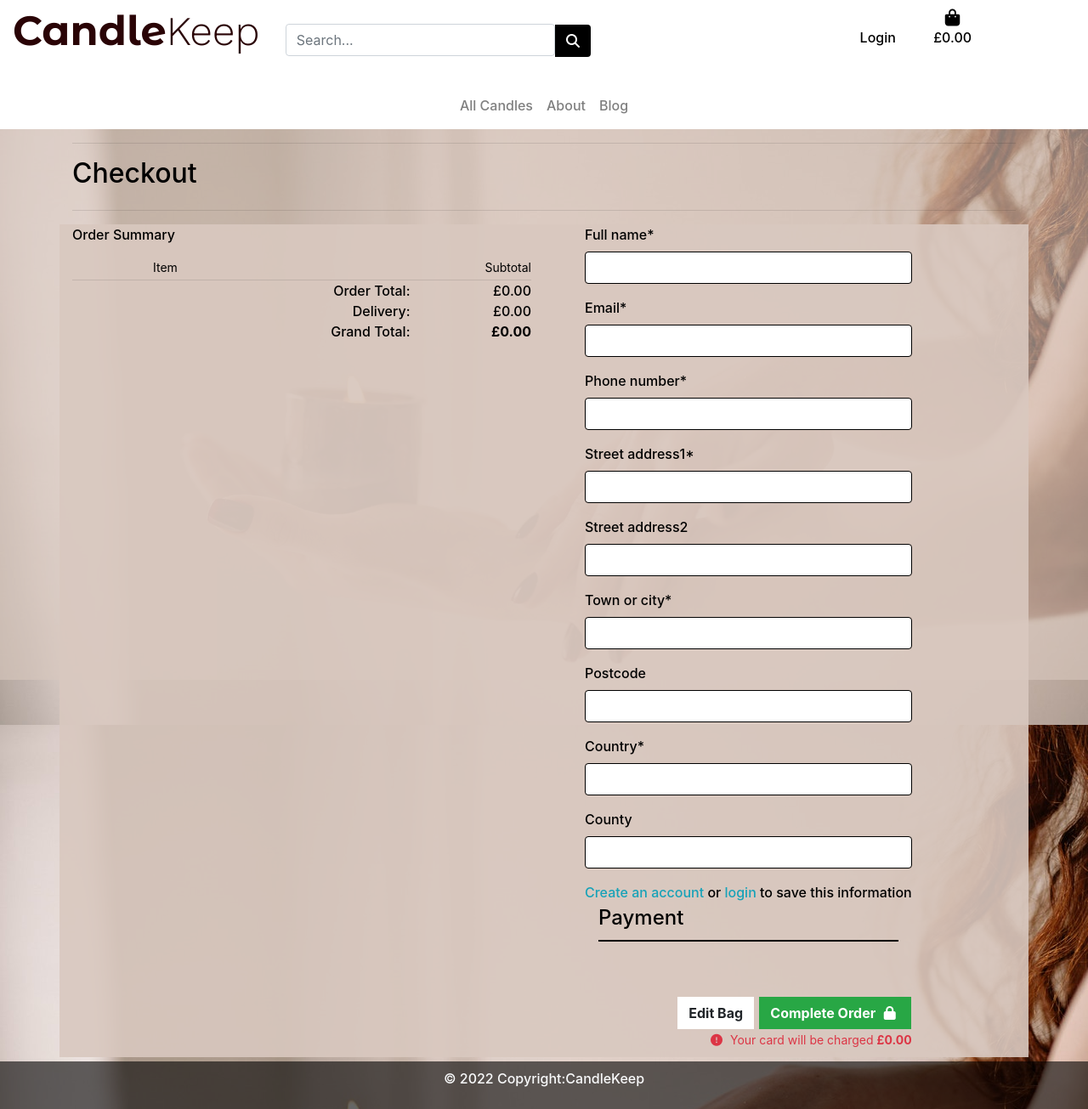
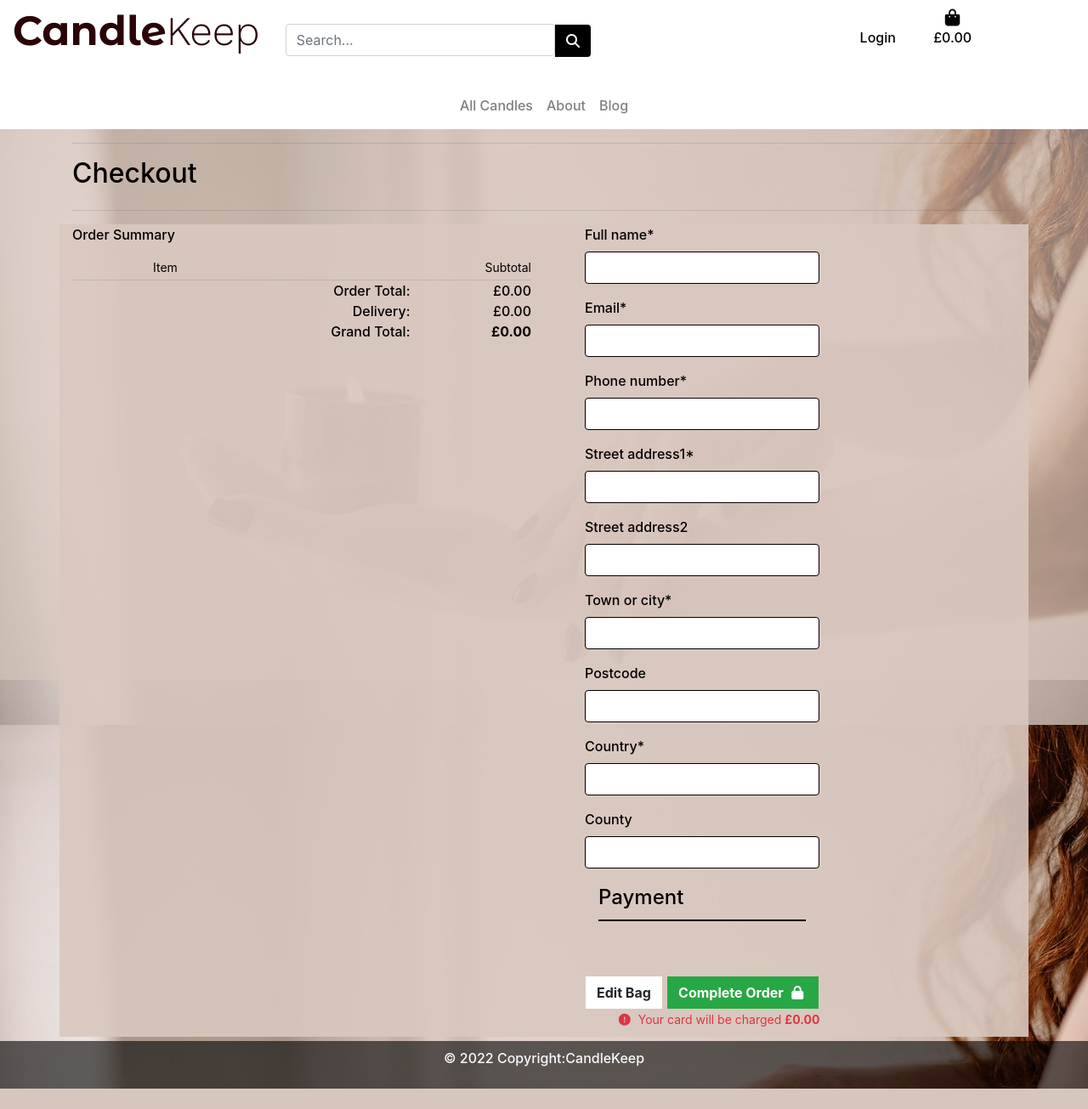
Before and after one commit to CraigThomasson/ecommerce-store, a Django app: template checkout/templates/checkout/checkout.html in a window 1280 px wide. Shown: the whole page at 85% size. After the commit the page ends 1281 px from the top, so only its background shows below. Run offline with Django 3.2, Linux system fonts and the light colour scheme; the template is opened without the code that fills it: values that come from a table or form of the project are taken from there, others are empty; parts of the project's set-up code (start-up, migrations or seed data) failed here and were passed over; some libraries are stand-ins or nearby versions.

Commit message:
removed option to save detials as it is unfinshed and now out of scope

```diff
--- a/checkout/templates/checkout/checkout.html
+++ b/checkout/templates/checkout/checkout.html
@@ -73,17 +73,7 @@
                         {{ order_form | crispy }}
                     </fieldset>
                     <fieldset>
-                        <div class="form-check form-check-inline float-right mr-0">
-                            {% if user.is_authenticated %}
-                                <label class="form-check-label" for="id-save-info">Save this delivery information to my profile</label>
-                                <input class="form-check-input ml-2 mr-0" type="checkbox" id="id-save-info" name="save-info" checked>
-                            {% else %}
-                                <label class="form-check-label" for="id-save-info">
-                                    <a class="text-info" href="{% url 'account_signup' %}">Create an account</a> or
-                                    <a class="text-info" href="{% url 'account_login' %}">login</a> to save this information
-                                </label>
-                            {% endif %}
-                        </div>
+
                     </fieldset>
                     </fieldset>
                     <fieldset class="px-3">
```
